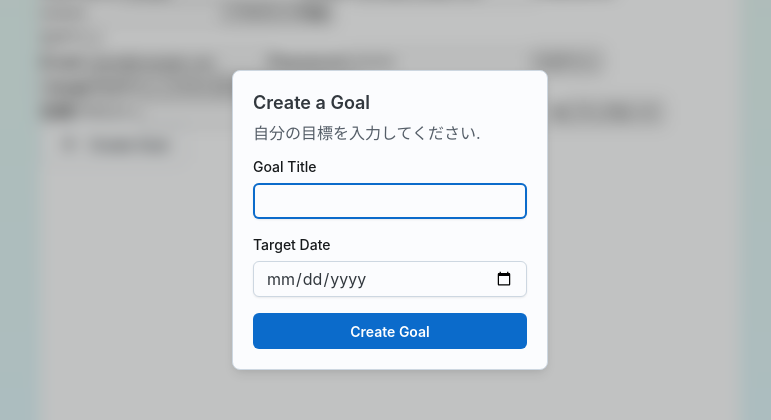
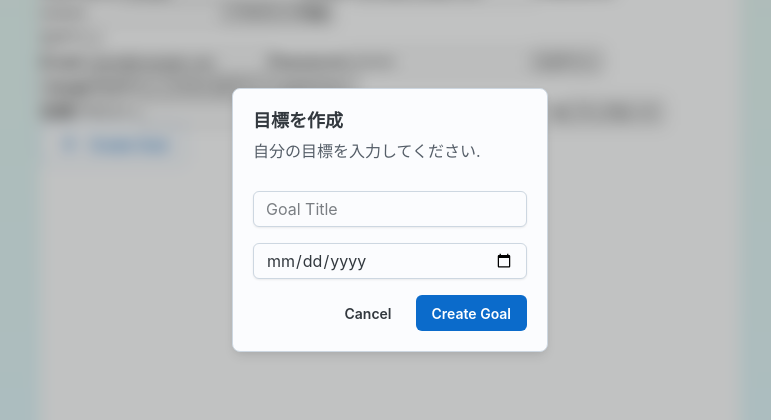
Before and after one commit to MurakawaTakuya/todo-real, a Next.js app: page / in a window 1280 px wide. Both pictures are taken after typing "Sample", "Sample", "name@example.com", "Sample123", "name@example.com", "Sample123" into the empty fields and a click on the button "Create Goal". Shown: the part 180-600 px from the top of the page, without its empty margins (250-1021 px from the left). Built offline with nearby package versions, Linux system fonts and the light colour scheme; no server answers.

Commit message:
目標作成のモーダルのエラーを解消

```diff
--- a/src/app/Components/Modal/Modal.tsx
+++ b/src/app/Components/Modal/Modal.tsx
@@ -1,14 +1,15 @@
 "use client";
-import Add from "@mui/icons-material/Add";
-import Button from "@mui/joy/Button";
-import DialogContent from "@mui/joy/DialogContent";
-import DialogTitle from "@mui/joy/DialogTitle";
-import FormControl from "@mui/joy/FormControl";
-import FormLabel from "@mui/joy/FormLabel";
-import Input from "@mui/joy/Input";
-import Modal from "@mui/joy/Modal";
-import ModalDialog from "@mui/joy/ModalDialog";
-import Stack from "@mui/joy/Stack";
+
+import { Add } from "@mui/icons-material";
+import {
+  Button,
+  DialogContent,
+  DialogTitle,
+  Input,
+  Modal,
+  ModalDialog,
+  Stack,
+} from "@mui/joy";
 import React, { useState } from "react";
 
 export default function BasicModalDialog() {
@@ -54,45 +55,69 @@ export default function BasicModalDialog() {
     }
   };
 
+  // 以下のJoy UIによるエラーを無効化
+  // Accessing element.ref was removed in React 19. ref is now a regular prop. It will be removed from the JSX Element type in a future release. Error Component Stack
+  const consoleError = console.error;
+  console.error = (...args) => {
+    if (args[0]?.includes("Accessing element.ref was removed")) {
+      return;
+    }
+    consoleError(...args);
+  };
+
   return (
-    <React.Fragment>
+    <>
       <Button
         variant="outlined"
-        color="neutral"
+        color="primary"
         startDecorator={<Add />}
         onClick={() => setOpen(true)}
       >
         Create Goal
       </Button>
-      <Modal open={open} onClose={() => setOpen(false)}>
-        <ModalDialog>
-          <DialogTitle>Create a Goal</DialogTitle>
+
+      <Modal
+        open={open}
+        onClose={() => setOpen(false)}
+        keepMounted
+        disablePortal
+      >
+        <ModalDialog
+          aria-labelledby="create-goal-title"
+          aria-describedby="create-goal-description"
+        >
+          <DialogTitle>目標を作成</DialogTitle>
           <DialogContent>自分の目標を入力してください.</DialogContent>
           <form onSubmit={handleSubmit}>
-            <Stack spacing={2}>
-              <FormControl>
-                <FormLabel>Goal Title</FormLabel>
+            <Stack spacing={2} sx={{ mt: 2 }}>
               <Input
-                  autoFocus
-                  required
+                placeholder="Goal Title"
                 value={text}
                 onChange={(e) => setText(e.target.value)}
+                required
               />
-              </FormControl>
-              <FormControl>
-                <FormLabel>Target Date</FormLabel>
               <Input
                 type="date"
-                  required
                 value={dueDate}
                 onChange={(e) => setDueDate(e.target.value)}
+                required
               />
-              </FormControl>
-              <Button type="submit">Create Goal</Button>
+              <Stack direction="row" spacing={1} justifyContent="flex-end">
+                <Button
+                  variant="plain"
+                  color="neutral"
+                  onClick={() => setOpen(false)}
+                >
+                  Cancel
+                </Button>
+                <Button type="submit" variant="solid" color="primary">
+                  Create Goal
+                </Button>
+              </Stack>
             </Stack>
           </form>
         </ModalDialog>
       </Modal>
-    </React.Fragment>
+    </>
   );
 }
```
Also changed, not shown: package.json (+4 -4 lines), 1 other file (tests, documents, lock files or other folders). Lines whose indentation alone changed are shown as unchanged.
